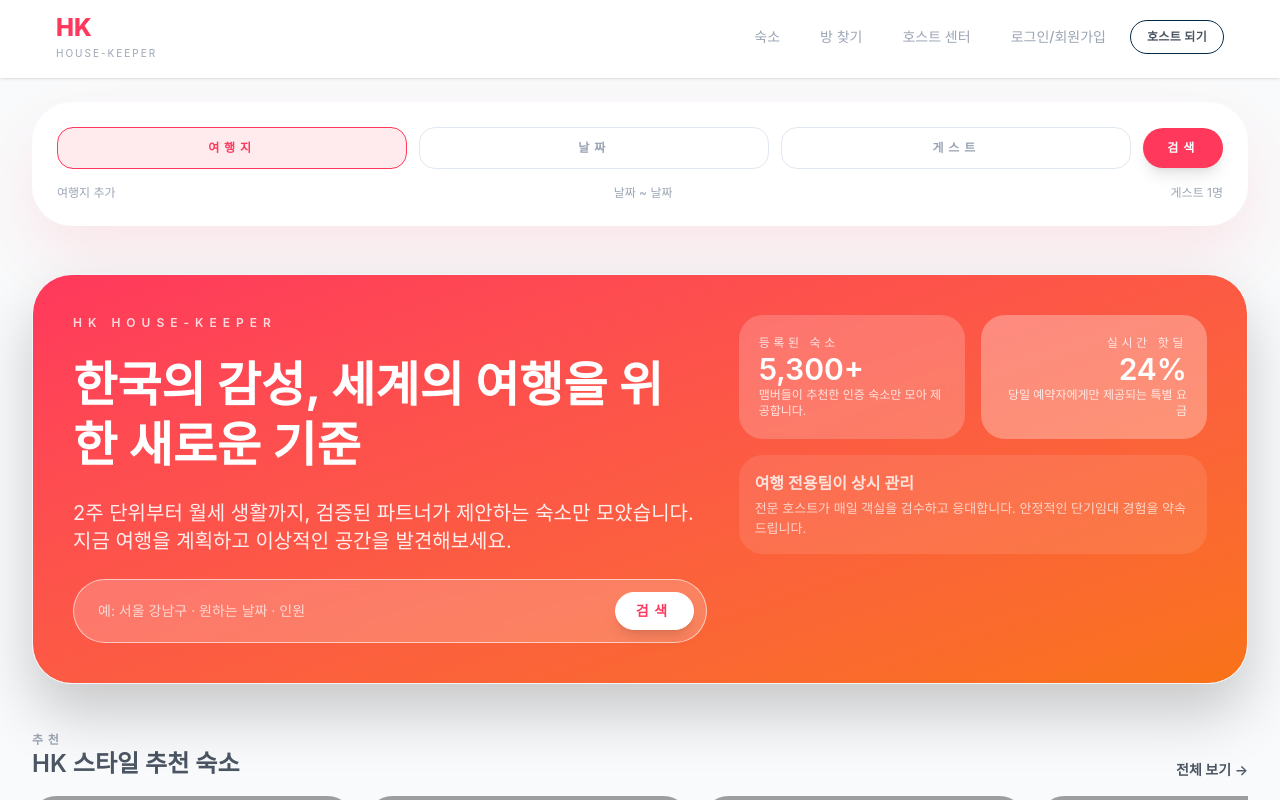
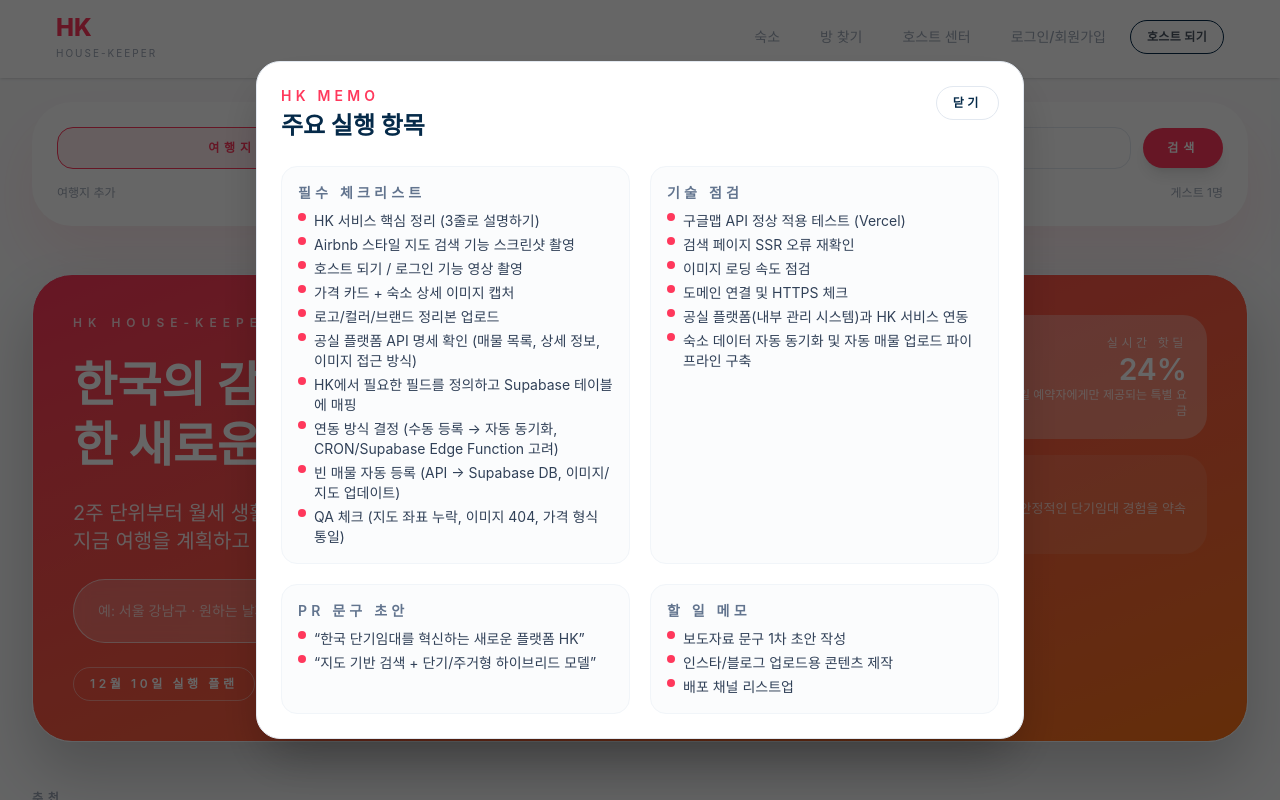
Before and after one commit to wizmade1576/HK, a Next.js app: page / in a window 1280 px wide. Shown: the top 800 px of the page. Built offline with nearby package versions, Linux system fonts and the light colour scheme; grey boxes are pictures that could not be loaded.

Commit message:
전체항목

```diff
--- a/app/page.tsx
+++ b/app/page.tsx
@@ -1,5 +1,6 @@
 "use client";
 
+import { useState } from "react";
 import RoomCard from "@/components/RoomCard";
 import { MOCK_ROOMS } from "@/lib/mock-data";
 import Link from "next/link";
@@ -7,11 +8,171 @@ import SearchHeader from "@/components/search/SearchHeader";
 
 const featuredCities = ["서울", "부산", "대구", "대전", "광주"];
 
+const planSections = [
+  {
+    title: "프로젝트 목표",
+    items: [
+      "공실 플랫폼(내부 관리 시스템)과 HK 서비스 연동",
+      "숙소 데이터 자동 동기화 및 자동 매물 업로드 파이프라인 구축",
+    ],
+  },
+  {
+    title: "12월 10일 실행 플랜",
+    items: [
+      "공실 플랫폼 API 명세 확인 (매물 목록, 상세 정보, 이미지 접근 방식)",
+      "HK에서 필요한 필드를 정의하고 Supabase 테이블에 매핑",
+      "연동 방식 결정 (수동 등록 → 자동 동기화, CRON/Supabase Edge Function 고려)",
+      "빈 매물 자동 등록 (API → Supabase DB, 이미지/지도 업데이트)",
+      "QA 체크 (지도 좌표 누락, 이미지 404, 가격 형식 통일)",
+    ],
+  },
+];
+
+const completionDate = "투자자 PR 1차 버전: 12월 12일";
+
+const memoSections = [
+  {
+    title: "필수 체크리스트",
+    items: [
+      "HK 서비스 핵심 정리 (3줄로 설명하기)",
+      "Airbnb 스타일 지도 검색 기능 스크린샷 촬영",
+      "호스트 되기 / 로그인 기능 영상 촬영",
+      "가격 카드 + 숙소 상세 이미지 캡처",
+      "로고/컬러/브랜드 정리본 업로드",
+      "공실 플랫폼 API 명세 확인 (매물 목록, 상세 정보, 이미지 접근 방식)",
+      "HK에서 필요한 필드를 정의하고 Supabase 테이블에 매핑",
+      "연동 방식 결정 (수동 등록 → 자동 동기화, CRON/Supabase Edge Function 고려)",
+      "빈 매물 자동 등록 (API → Supabase DB, 이미지/지도 업데이트)",
+      "QA 체크 (지도 좌표 누락, 이미지 404, 가격 형식 통일)",
+    ],
+  },
+  {
+    title: "기술 점검",
+    items: [
+      "구글맵 API 정상 적용 테스트 (Vercel)",
+      "검색 페이지 SSR 오류 재확인",
+      "이미지 로딩 속도 점검",
+      "도메인 연결 및 HTTPS 체크",
+      "공실 플랫폼(내부 관리 시스템)과 HK 서비스 연동",
+      "숙소 데이터 자동 동기화 및 자동 매물 업로드 파이프라인 구축",
+    ],
+  },
+  {
+    title: "PR 문구 초안",
+    items: [
+      "“한국 단기임대를 혁신하는 새로운 플랫폼 HK”",
+      "“지도 기반 검색 + 단기/주거형 하이브리드 모델”",
+    ],
+  },
+  {
+    title: "할 일 메모",
+    items: [
+      "보도자료 문구 1차 초안 작성",
+      "인스타/블로그 업로드용 콘텐츠 제작",
+      "배포 채널 리스트업",
+    ],
+  },
+];
+
 export default function HomePage() {
+  const [showMemo, setShowMemo] = useState(true);
+  const [showPlan, setShowPlan] = useState(false);
   const heroRooms = MOCK_ROOMS.slice(0, 5);
   const listRooms = MOCK_ROOMS.slice(2, 10);
 
   return (
+    <>
+      {showMemo && (
+        <div className="fixed inset-0 z-[60] flex items-center justify-center bg-black/60 px-4 py-6">
+          <div className="max-w-3xl w-full rounded-3xl border border-slate-200 bg-white p-6 shadow-2xl shadow-black/30">
+            <div className="flex items-start justify-between gap-4">
+              <div>
+                <p className="text-sm font-semibold uppercase tracking-[0.3em] text-[#FF385C]">
+                  HK Memo
+                </p>
+                <h3 className="mt-1 text-2xl font-bold text-[#052A49]">
+                  주요 실행 항목
+                </h3>
+              </div>
+              <button
+                type="button"
+                className="rounded-full border border-slate-200 px-4 py-2 text-xs font-semibold uppercase tracking-[0.3em] text-[#052A49] transition hover:bg-slate-100"
+                onClick={() => setShowMemo(false)}
+              >
+                닫기
+              </button>
+            </div>
+            <div className="mt-6 grid gap-5 md:grid-cols-2">
+              {memoSections.map((section) => (
+                <div
+                  key={section.title}
+                  className="space-y-2 rounded-2xl border border-slate-100 bg-slate-50/60 p-4"
+                >
+                  <h4 className="text-sm font-semibold uppercase tracking-[0.3em] text-slate-500">
+                    {section.title}
+                  </h4>
+                  <ul className="space-y-1 text-sm text-slate-700">
+                    {section.items.map((item) => (
+                      <li key={item} className="flex items-start gap-2">
+                        <span className="mt-0.5 inline-flex h-2 w-2 flex-none rounded-full bg-[#FF385C]" />
+                        <span>{item}</span>
+                      </li>
+                    ))}
+                  </ul>
+                </div>
+              ))}
+            </div>
+          </div>
+        </div>
+      )}
+
+      {showPlan && (
+        <div className="fixed inset-0 z-[65] flex items-center justify-center bg-black/60 px-4 py-6">
+          <div className="max-w-3xl w-full space-y-4 rounded-3xl border border-slate-200 bg-white p-6 shadow-2xl shadow-black/40">
+            <div className="flex items-start justify-between gap-4">
+              <div>
+                <p className="text-sm font-semibold uppercase tracking-[0.3em] text-[#FF385C]">
+                  HK Plan
+                </p>
+                <h3 className="mt-1 text-2xl font-bold text-[#052A49]">
+                  자동화 연동 로드맵
+                </h3>
+              </div>
+              <button
+                type="button"
+                className="rounded-full border border-slate-200 px-4 py-2 text-xs font-semibold uppercase tracking-[0.3em] text-[#052A49] transition hover:bg-slate-100"
+                onClick={() => setShowPlan(false)}
+              >
+                닫기
+              </button>
+            </div>
+            <div className="grid gap-5 md:grid-cols-2">
+              {planSections.map((section) => (
+                <div
+                  key={section.title}
+                  className="space-y-2 rounded-2xl border border-slate-100 bg-slate-50/60 p-4"
+                >
+                  <h4 className="text-sm font-semibold uppercase tracking-[0.3em] text-slate-500">
+                    {section.title}
+                  </h4>
+                  <ul className="space-y-1 text-sm text-slate-700">
+                    {section.items.map((item) => (
+                      <li key={item} className="flex items-start gap-2">
+                        <span className="mt-0.5 inline-flex h-2 w-2 flex-none rounded-full bg-[#FF385C]" />
+                        <span>{item}</span>
+                      </li>
+                    ))}
+                  </ul>
+                </div>
+              ))}
+            </div>
+            <div className="rounded-2xl border border-dashed border-[#FF385C]/80 bg-[#FF385C]/10 px-4 py-3 text-sm font-semibold text-[#052A49] uppercase tracking-[0.3em]">
+              {completionDate}
+            </div>
+          </div>
+        </div>
+      )}
+
       <div className="space-y-12 pb-12">
         <SearchHeader />
 
@@ -25,7 +186,8 @@ export default function HomePage() {
                 한국의 감성, 세계의 여행을 위한 새로운 기준
               </h1>
               <p className="text-lg text-white/90 sm:text-xl">
-              2주 단위부터 월세 생활까지, 검증된 파트너가 제안하는 숙소만 모았습니다. 지금 여행을 계획하고 이상적인 공간을 발견해보세요.
+                2주 단위부터 월세 생활까지, 검증된 파트너가 제안하는 숙소만
+                모았습니다. 지금 여행을 계획하고 이상적인 공간을 발견해보세요.
               </p>
               <div className="flex flex-col gap-3 rounded-full border border-white/60 bg-white/20 p-3 backdrop-blur transition sm:flex-row sm:items-center">
                 <input
@@ -36,25 +198,43 @@ export default function HomePage() {
                   검색
                 </button>
               </div>
+              <div className="mt-3 flex flex-wrap gap-2 text-xs uppercase tracking-[0.3em]">
+                <button
+                  type="button"
+                  className="rounded-full border border-white/40 px-4 py-2 font-semibold text-white transition hover:bg-white/20"
+                  onClick={() => setShowPlan(true)}
+                >
+                  12월 10일 실행 플랜
+                </button>
+              </div>
             </div>
 
             <div className="flex flex-1 flex-col gap-4">
               <div className="grid gap-4 sm:grid-cols-2">
                 <div className="rounded-3xl bg-white/20 p-5 text-sm backdrop-blur">
-                <p className="text-xs uppercase tracking-[0.3em] text-white/80">등록된 숙소</p>
+                  <p className="text-xs uppercase tracking-[0.3em] text-white/80">
+                    등록된 숙소
+                  </p>
                   <p className="text-3xl font-semibold">5,300+</p>
-                <p className="text-xs text-white/80">맴버들이 추천한 인증 숙소만 모아 제공합니다.</p>
+                  <p className="text-xs text-white/80">
+                    맴버들이 추천한 인증 숙소만 모아 제공합니다.
+                  </p>
                 </div>
                 <div className="rounded-3xl bg-white/30 p-5 text-sm text-right">
-                <p className="text-xs uppercase tracking-[0.3em] text-white/80">실시간 핫딜</p>
+                  <p className="text-xs uppercase tracking-[0.3em] text-white/80">
+                    실시간 핫딜
+                  </p>
                   <p className="text-3xl font-semibold">24%</p>
-                <p className="text-xs text-white/80">당일 예약자에게만 제공되는 특별 요금</p>
+                  <p className="text-xs text-white/80">
+                    당일 예약자에게만 제공되는 특별 요금
+                  </p>
                 </div>
               </div>
               <div className="rounded-3xl bg-white/10 p-4 text-sm text-white/80 sm:text-base">
                 <p className="font-semibold">여행 전용팀이 상시 관리</p>
                 <p className="mt-1 text-[13px] text-white/70">
-                전문 호스트가 매일 객실을 검수하고 응대합니다. 안정적인 단기임대 경험을 약속드립니다.
+                  전문 호스트가 매일 객실을 검수하고 응대합니다. 안정적인
+                  단기임대 경험을 약속드립니다.
                 </p>
               </div>
             </div>
@@ -64,16 +244,26 @@ export default function HomePage() {
         <section className="space-y-4">
           <div className="flex flex-col gap-1 sm:flex-row sm:items-end sm:justify-between">
             <div>
-            <p className="text-xs font-semibold uppercase tracking-[0.4em] text-[var(--text-muted)]">추천</p>
-            <h2 className="text-2xl font-semibold text-[var(--text-dark)]">HK 스타일 추천 숙소</h2>
+              <p className="text-xs font-semibold uppercase tracking-[0.4em] text-[var(--text-muted)]">
+                추천
+              </p>
+              <h2 className="text-2xl font-semibold text-[var(--text-dark)]">
+                HK 스타일 추천 숙소
+              </h2>
             </div>
-          <Link href="/search" className="text-sm font-semibold text-[#FF385C] hover:underline">
+            <Link
+              href="/search"
+              className="text-sm font-semibold text-[#FF385C] hover:underline"
+            >
               전체 보기 →
             </Link>
           </div>
           <div className="flex snap-x snap-mandatory overflow-x-auto gap-4 pb-2 pr-2">
             {heroRooms.map((room) => (
-            <div key={room.id} className="snap-start flex-shrink-0 w-[280px] sm:w-[300px] md:w-[320px]">
+              <div
+                key={room.id}
+                className="snap-start flex-shrink-0 w-[280px] sm:w-[300px] md:w-[320px]"
+              >
                 <RoomCard room={room} />
               </div>
             ))}
@@ -82,8 +272,12 @@ export default function HomePage() {
 
         <section className="space-y-6">
           <div>
-          <p className="text-xs font-semibold uppercase tracking-[0.4em] text-[var(--text-muted)]">도시 베스트</p>
-          <h3 className="text-2xl font-semibold text-[var(--text-dark)]">도시별 인기 매물</h3>
+            <p className="text-xs font-semibold uppercase tracking-[0.4em] text-[var(--text-muted)]">
+              도시 베스트
+            </p>
+            <h3 className="text-2xl font-semibold text-[var(--text-dark)]">
+              도시별 인기 매물
+            </h3>
           </div>
           <div className="grid gap-4 sm:grid-cols-2 lg:grid-cols-3">
             {featuredCities.map((city) => (
@@ -93,7 +287,9 @@ export default function HomePage() {
                 className="flex flex-col gap-2 rounded-3xl border border-slate-200 bg-white p-6 text-left shadow-sm transition hover:-translate-y-1 hover:border-[#FF385C]"
               >
                 <p className="text-lg font-semibold text-[#052A49]">{city}</p>
-              <p className="text-sm text-[var(--text-muted)]">HK 추천 단기임대 24건</p>
+                <p className="text-sm text-[var(--text-muted)]">
+                  HK 추천 단기임대 24건
+                </p>
               </Link>
             ))}
           </div>
@@ -101,8 +297,12 @@ export default function HomePage() {
 
         <section className="space-y-4">
           <div>
-          <p className="text-xs font-semibold uppercase tracking-[0.4em] text-[var(--text-muted)]">모든 매물</p>
-          <h3 className="text-2xl font-semibold text-[var(--text-dark)]">지금 예약 가능한 공간</h3>
+            <p className="text-xs font-semibold uppercase tracking-[0.4em] text-[var(--text-muted)]">
+              모든 매물
+            </p>
+            <h3 className="text-2xl font-semibold text-[var(--text-dark)]">
+              지금 예약 가능한 공간
+            </h3>
           </div>
           <div className="grid gap-6 md:grid-cols-2 lg:grid-cols-3">
             {listRooms.map((room) => (
@@ -111,5 +311,6 @@ export default function HomePage() {
           </div>
         </section>
       </div>
+    </>
   );
 }
```
Lines whose indentation alone changed are shown as unchanged.
